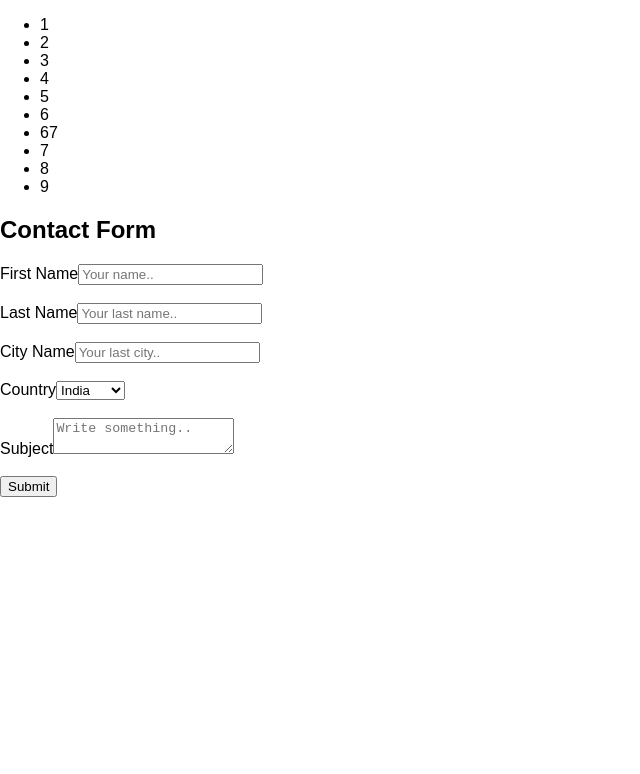
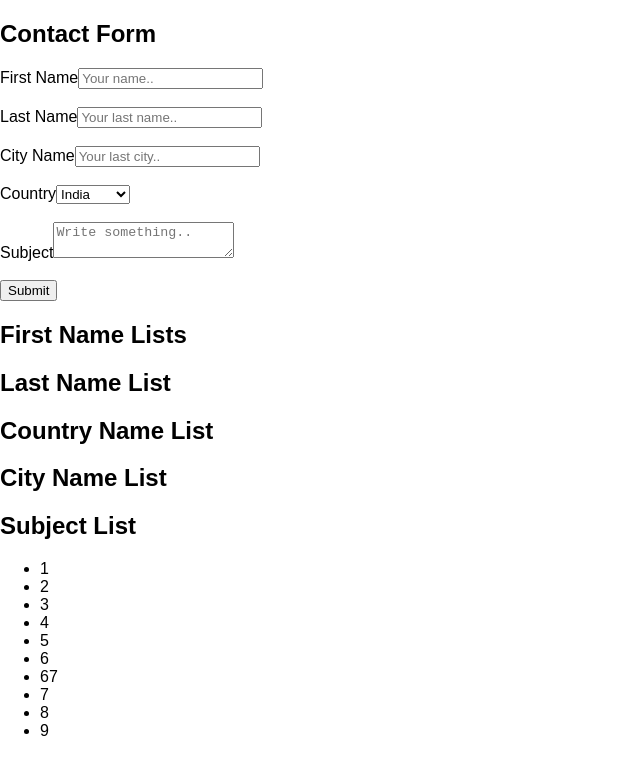
Before and after one commit to ideepak12/react_dummy, a React (Create React App) app: page / in a window 1280 px wide. Shown: the top 774 px of the page, without its empty margins (0-640 px from the left). Built offline with nearby package versions, Linux system fonts and the light colour scheme; the HTML template or start-up script is replaced by a standard one.

Commit message:
Show form data into alert, and added components.

```diff
--- a/src/App.js
+++ b/src/App.js
@@ -3,24 +3,42 @@ import logo from './logo.svg';
 import './App.css';
 import UserList from './components/UserList';
 import ContactForm from './components/ContactForm';
+import FirstNameList from './components/FirstNameList';
+import LastNameList from './components/LastNameList';
+import CountryList from './components/CountryList';
+import CityList from './components/CityList';
+import SubjectList from './components/SubjectList';
 
 class App extends Component {
   constructor() {
     super();
     this.state={
-      data: [1,2,3,4,5,6,67,7,8,9]
+      data: [1,2,3,4,5,6,67,7,8,9],
+      headings: {fname: 'First Name Lists', lname: 'Last Name List', city: 'City Name List', contact: 'Contact Form', country: 'Country Name List', subject: 'Subject List'}
     }
+    this.submitForm = this.submitForm.bind(this);
+  }
+  submitForm(value){
+    alert(value);
   }
   render() {
     return (
       <div>
+        <ContactForm
+          headings={this.state.headings}
+          submitForm={this.submitForm}
+        />
+        <FirstNameList headings={this.state.headings}/>
+        <LastNameList headings={this.state.headings}/>
+        <CountryList headings={this.state.headings}/>
+        <CityList headings={this.state.headings}/>
+        <SubjectList headings={this.state.headings}/>
+
         <ul>
           <UserList
             data={this.state.data}
           />
         </ul>
-
-        <ContactForm />
       </div>
     );
   }
--- /dev/null
+++ b/src/components/CityList.jsx
@@ -0,0 +1,11 @@
+import React from 'react';
+
+const CityList = (props) => {
+  return(
+    <div>
+      <h2> {props.headings.city} </h2>
+    </div>
+  )
+}
+
+export default CityList;
--- a/src/components/ContactForm.jsx
+++ b/src/components/ContactForm.jsx
@@ -1,32 +1,96 @@
 import React from 'react';
 
 class ContactForm extends React.Component {
+  constructor() {
+    super();
+    this.state={
+      fname: '',
+      lname: '',
+      city: '',
+      country: 'india',
+      subject: ''
+    }
+    this.fName = this.fName.bind(this);
+    this.lName = this.lName.bind(this);
+    this.city = this.city.bind(this);
+    this.subject = this.subject.bind(this);
+    this.country = this.country.bind(this);
+    this.submitForm = this.submitForm.bind(this);
+  }
+
+  fName(e) {
+    this.setState({fname: e.target.value});
+  }
+
+  lName(e) {
+    this.setState({lname: e.target.value});
+  }
+
+  city(e) {
+    this.setState({city: e.target.value});
+  }
+
+  country(e){
+    this.setState({country: e.target.value});
+  }
+
+  subject(e){
+    this.setState({subject: e.target.value});
+  }
+
+  submitForm (event){
+    event.preventDefault()
+    const { fname, lname, city, country, subject} = this.state;
+    const data ={fname, lname, city,country, subject }
+    this.props.submitForm(data);
+  }
+
   render () {
     return(
       <div>
-        <h2> Contact Form </h2>
+        <h2> {this.props.headings.contact} </h2>
 
         <form action="#">
           <label for="fname">First Name</label>
-          <input type="text" id="fname" name="firstname" placeholder="Your name.." />
+          <input
+            type="text"
+            id="fname"
+            value={this.state.fname}
+            name="firstname"
+            placeholder="Your name.."
+            onChange={this.fName}
+          />
+
           <br/><br/>
           <label for="lname">Last Name</label>
-          <input type="text" id="lname" name="lastname" placeholder="Your last name.." />
+          <input
+            type="text"
+            id="lname"
+            value={this.state.lname}
+            name="lastname"
+            placeholder="Your last name.."
+            onChange={this.lName}
+          />
+
           <br/><br/>
           <label for="city">City Name</label>
-          <input type="text" id="city" name="city" placeholder="Your last city.." />
+          <input type="text"
+          id="city" value={this.state.city} name="city" placeholder="Your last city.." onChange={this.city} />
+
           <br/><br/>
           <label for="country">Country</label>
-          <select id="country" name="country">
-            <option value="australia">India</option>
-            <option value="canada">Canada</option>
-            <option value="usa">Us</option>
+          <select id="country" name="country" onChange={this.country}>
+            <option value="australia">Australia</option>
+            <option value="india" selected>India</option>
+            <option value="us">us</option>
           </select>
+
           <br/><br/>
           <label for="subject">Subject</label>
-          <textarea id="subject" name="subject" placeholder="Write something.."></textarea>
+          <textarea id="subject" value={this.state.subject} name="subject" placeholder="Write something.." onChange={this.subject} ></textarea>
+
           <br/><br/>
-          <input type="submit" value="Submit" />
+          <input type="submit" onClick={this.submitForm} value="Submit" />
         </form>
       </div>
     )
--- /dev/null
+++ b/src/components/CountryList.jsx
@@ -0,0 +1,11 @@
+import React from 'react';
+
+const CountryList = (props) => {
+  return(
+    <div>
+      <h2> {props.headings.country} </h2>
+    </div>
+  )
+}
+
+export default CountryList;
--- /dev/null
+++ b/src/components/FirstNameList.jsx
@@ -0,0 +1,11 @@
+import React from 'react';
+
+const FirstNameList = (props) => {
+  return(
+    <div className="first_name">
+      <h2> {props.headings.fname} </h2>
+    </div>
+  )
+}
+
+export default FirstNameList;
--- /dev/null
+++ b/src/components/LastNameList.jsx
@@ -0,0 +1,14 @@
+import React from 'react';
+
+// class LastNameList extends React.Component {
+const LastNameList = (props) => {
+  // render () {
+    return(
+      <div>
+        <h2> {props.headings.lname} </h2>
+      </div>
+    )
+  // }
+}
+
+export default LastNameList;
--- /dev/null
+++ b/src/components/SubjectList.jsx
@@ -0,0 +1,11 @@
+import React from 'react';
+
+const SubjectList = (props) => {
+  return(
+    <div>
+      <h2> {props.headings.subject} </h2>
+    </div>
+  )
+}
+
+export default SubjectList;
```
